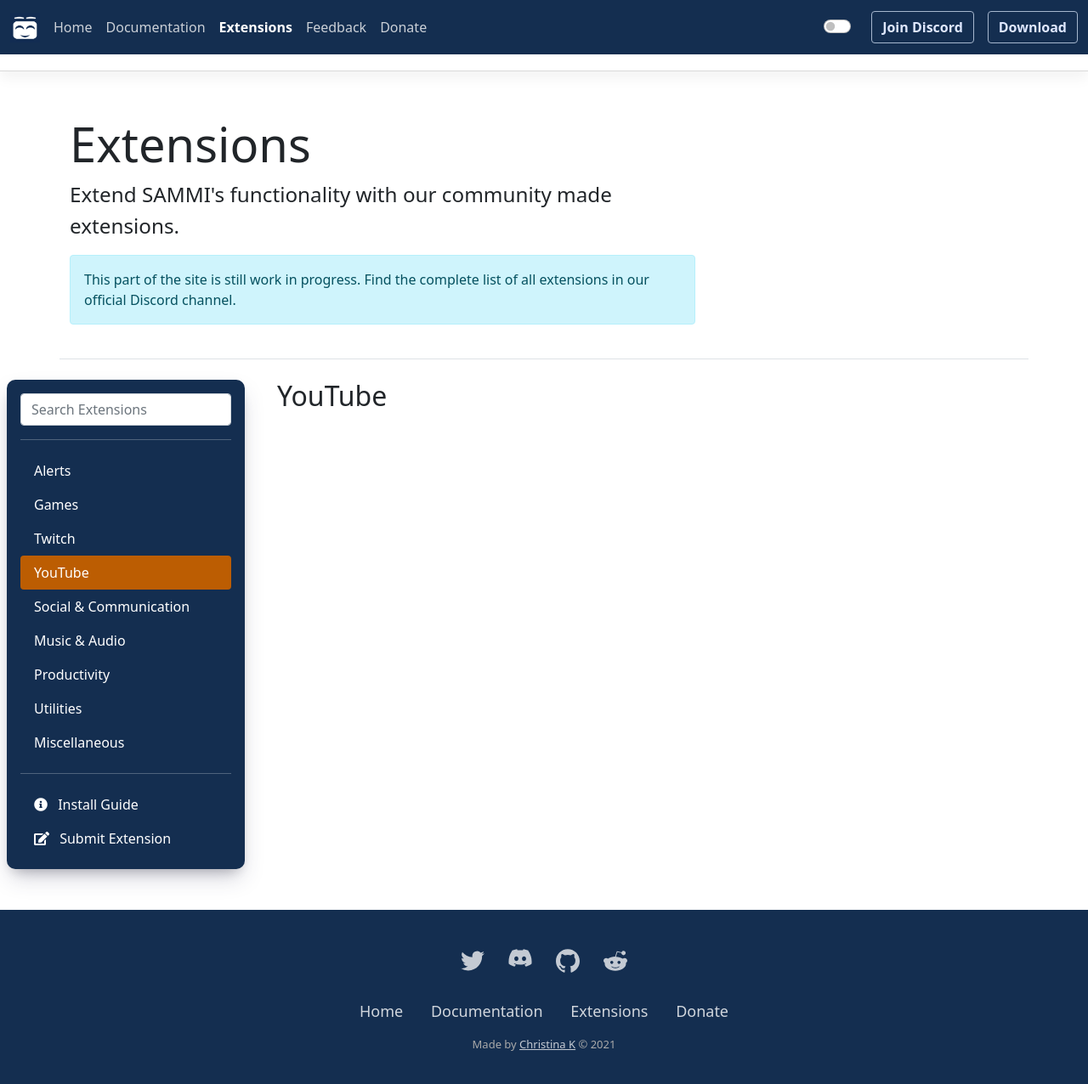
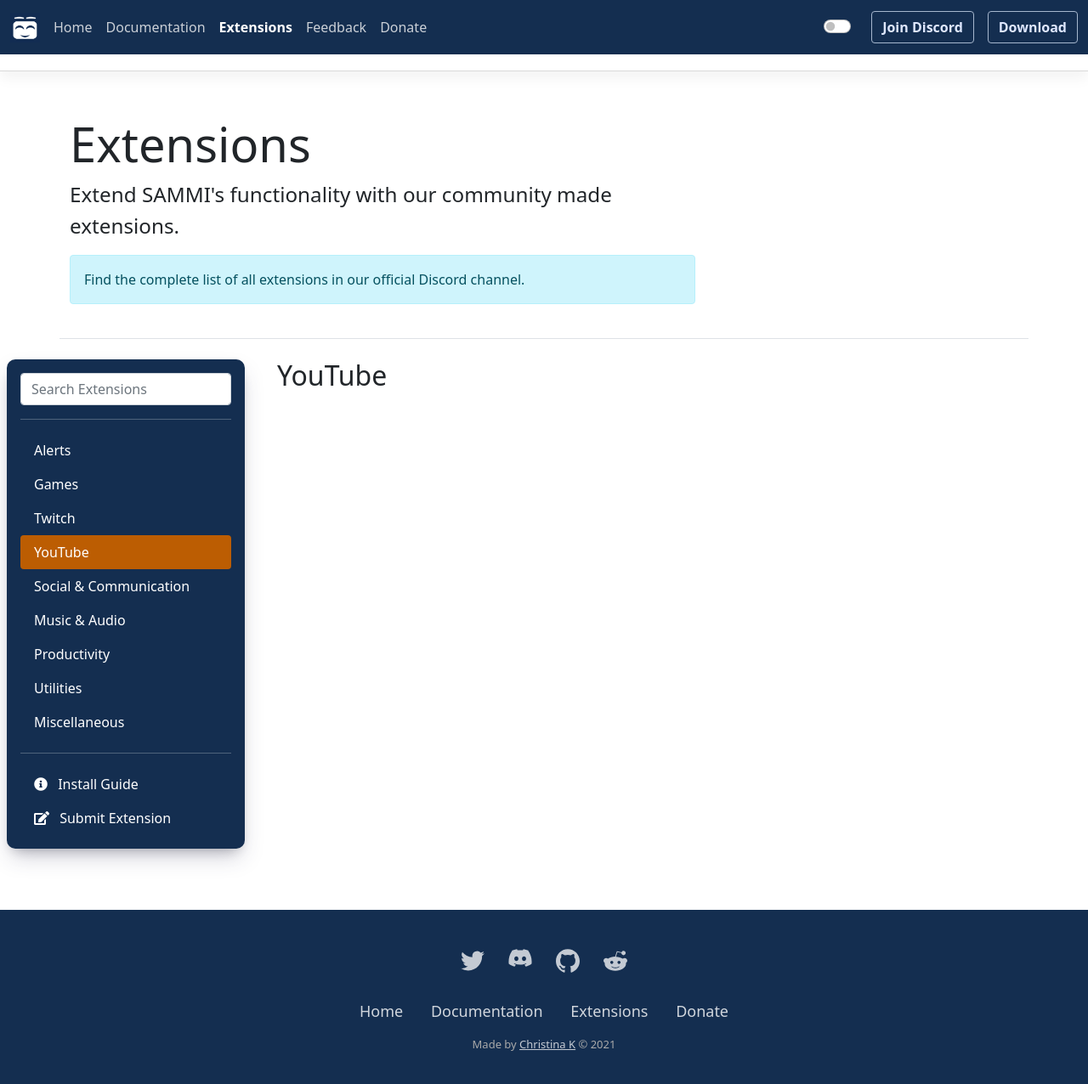
Before and after one commit to SAMMISolutions/SAMMISolutions.github.io, a Jekyll site: the page built from extensions/youtube.md, in a window 1280 px wide and 1279 px high. Shown: the top 1276 px of the window at 85% size. Built offline with Jekyll 4.4.1, drawn with Linux system fonts in a browser that asks for light colours; comment, search, counter and statistics services are not loaded.

Commit message:
removed 'this part is still in progress'

```diff
--- a/_layouts/ext.html
+++ b/_layouts/ext.html
@@ -18,7 +18,7 @@
         <div class="col-xl-8">
           <h1 class="lb-title mt-0 display-4">Extensions</h1>
           <p class="lb-lead">Extend SAMMI's functionality with our community made extensions. </p>
-          {% include alert.html text="This part of the site is still work in progress. Find the complete list of all extensions in our official Discord channel." type="info" %}
+          {% include alert.html text="Find the complete list of all extensions in our official Discord channel." type="info" %}
         </div>
         <div class="col-xl-4 d-lg-flex justify-content-xl-end">
         </div>
--- a/_layouts/ext_single_wrap.html
+++ b/_layouts/ext_single_wrap.html
@@ -18,7 +18,7 @@
         <div class="col-xl-8">
           <h1 class="lb-title mt-0 display-4">Extensions</h1>
           <p class="lb-lead">Extend SAMMI's functionality with our community made extensions. </p>
-          {% include alert.html text="This part of the site is still work in progress. Find the complete list of all extensions in our official Discord channel." type="info" %}
+          {% include alert.html text="Find the complete list of all extensions in our official Discord channel." type="info" %}
         </div>
         <div class="col-xl-4 d-lg-flex justify-content-xl-end">
         </div>
```
